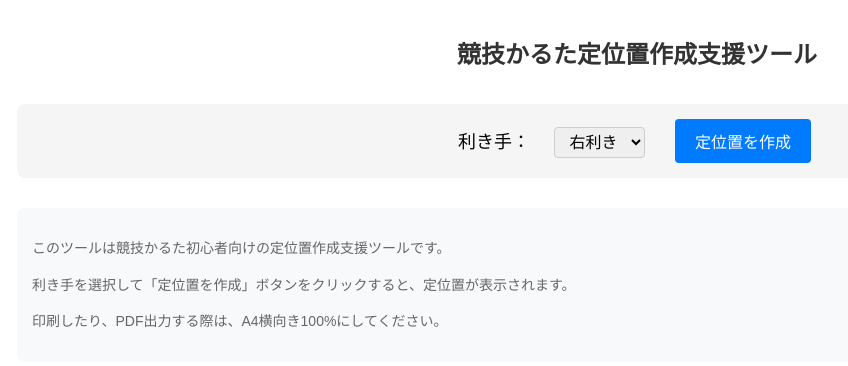
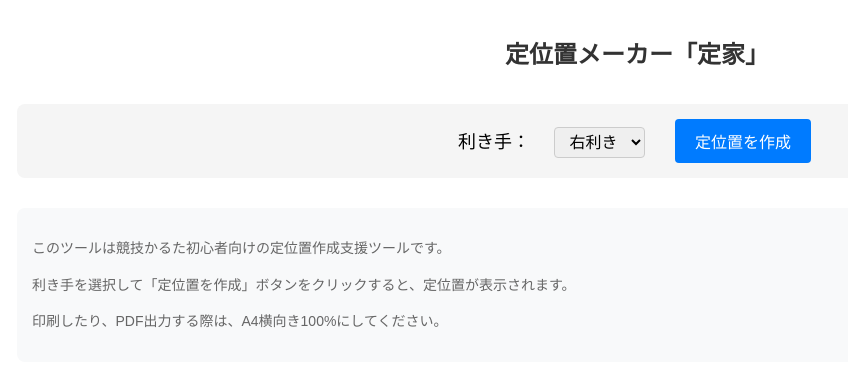
Before and after one commit to kg9n3n8y/teiichi_maker, a plain HTML site: page index.html in a window 1280 px wide. Shown: the whole page, without its empty margins (3-851 px from the left). Drawn offline with Linux system fonts and the light colour scheme.

Commit message:
名称変更

```diff
--- a/index.html
+++ b/index.html
@@ -3,12 +3,12 @@
 <head>
     <meta charset="UTF-8">
     <meta name="viewport" content="width=device-width, initial-scale=1.0">
-    <title>競技かるた定位置作成支援ツール</title>
+    <title>定位置メーカー「定家」</title>
     <link rel="stylesheet" href="./style.css">
 </head>
 <body>
     <div class="container">
-        <h1>競技かるた定位置作成支援ツール</h1>
+        <h1>定位置メーカー「定家」</h1>
 
         <div class="control-panel">
             <label for="handedness">利き手：</label>
```
